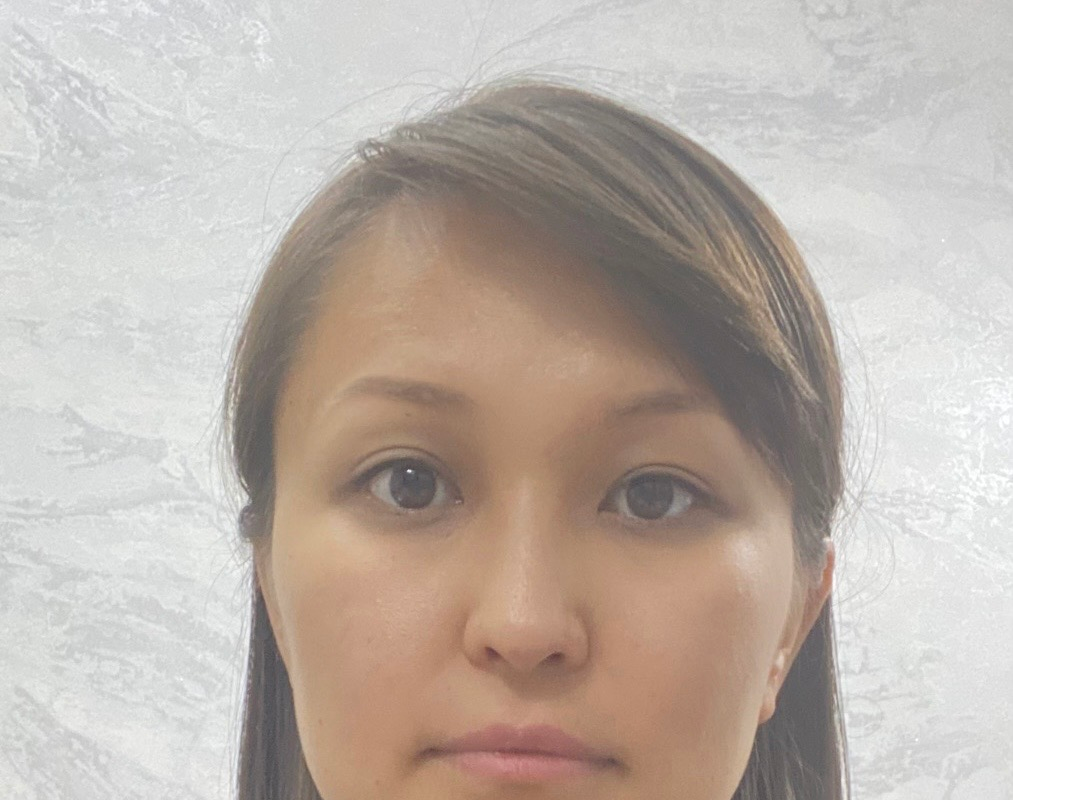
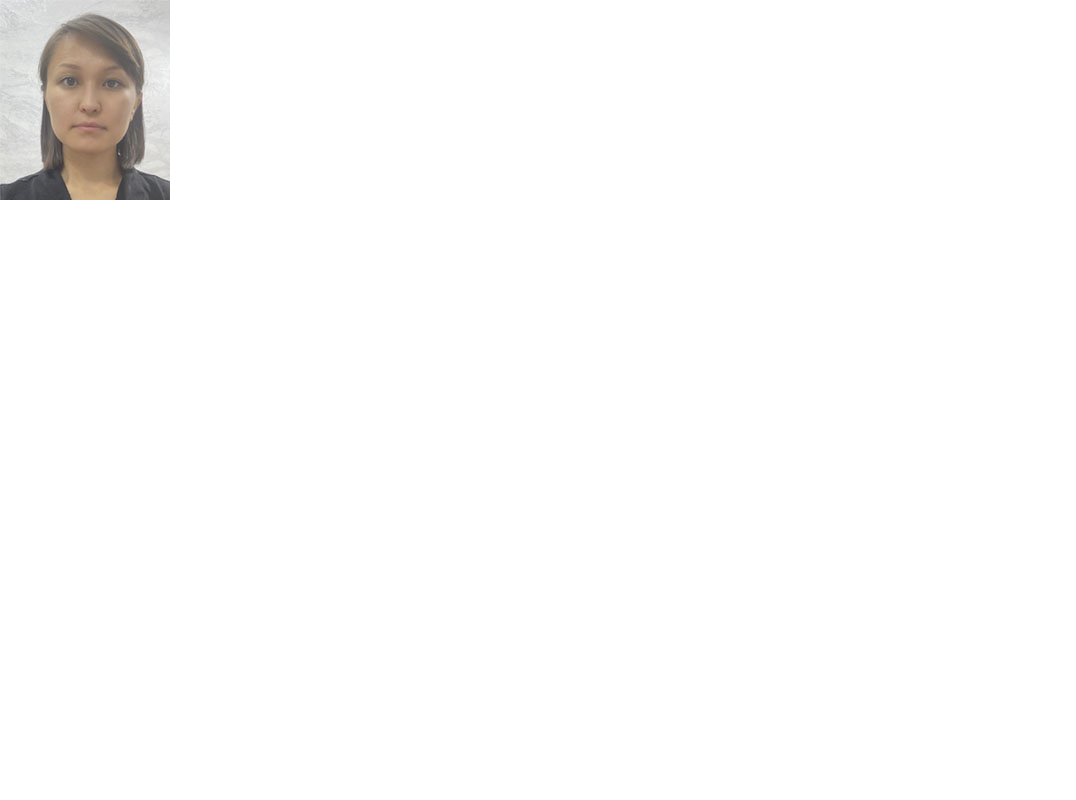
Before and after one commit to bermet-usubalieva/rsschool-cv-old, a plain HTML site: page index.html in a window 1280 px wide. Shown: the top 800 px of the page, without its empty margins (0-1076 px from the left). Drawn offline with Linux system fonts and the light colour scheme.

Commit message:
refactor: upload a photo in a different format

```diff
--- a/index.html
+++ b/index.html
@@ -9,7 +9,9 @@
 </head>
 
 <body>
-    <img src="img/IMG_9757.jpeg" alt="photo">
+    <div class="photo-box">
+        <img class="photo-box__img" src="img/CV-photo.jpg" alt="photo">
+    </div>
 </body>
 
 </html>
```
Also changed, not shown: img/CV-photo.jpg (added), img/IMG_9757.jpeg (deleted).
